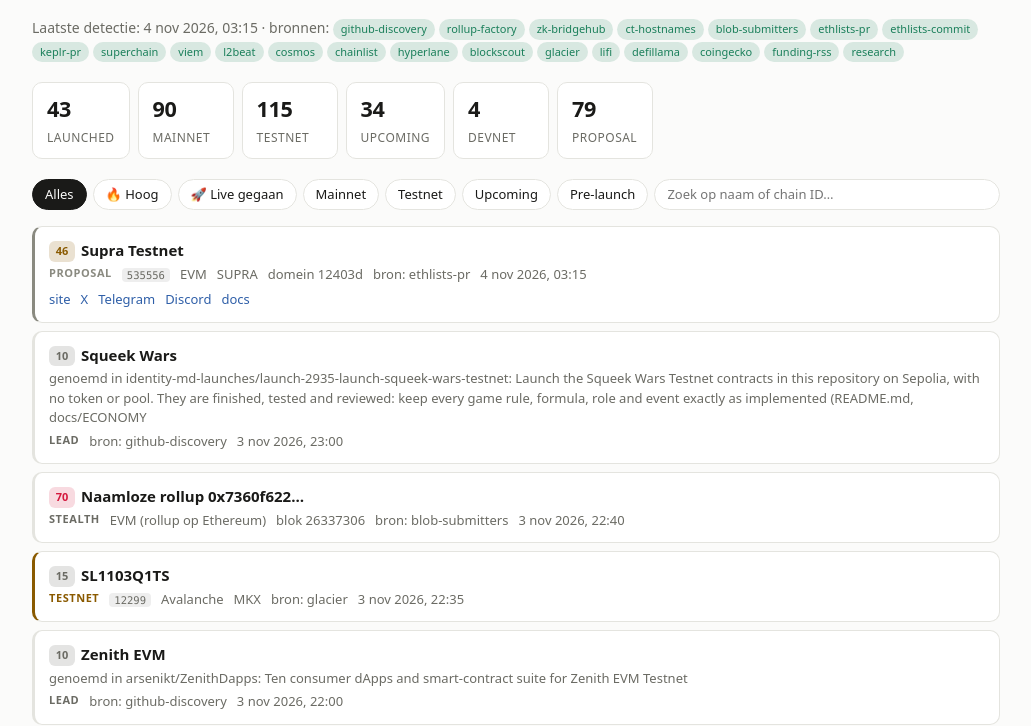
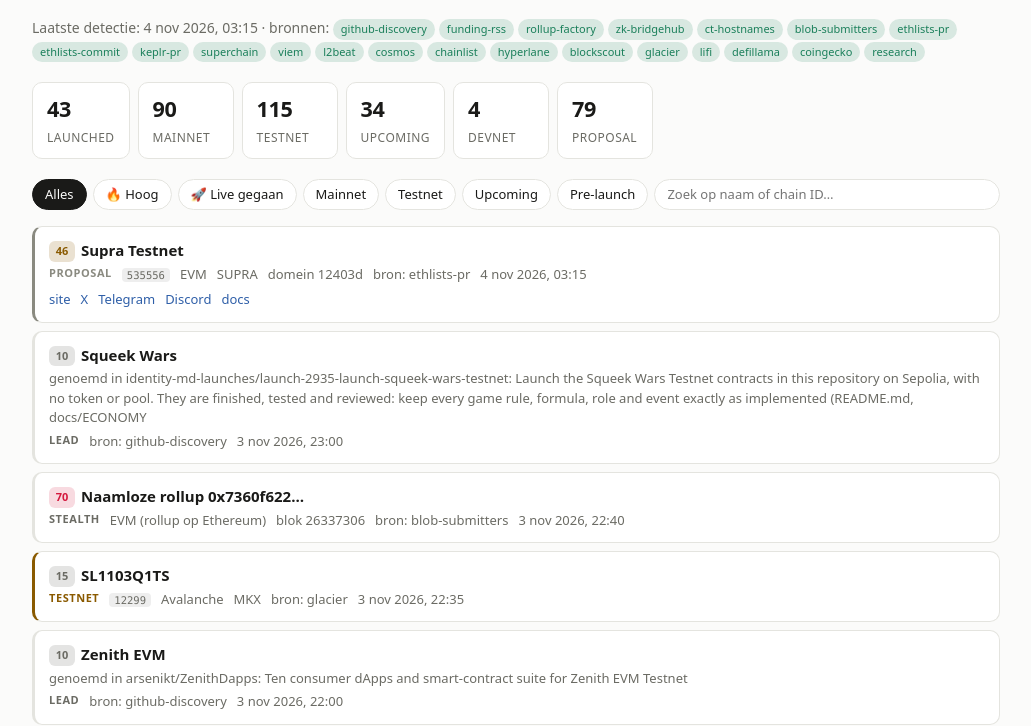
Before and after one commit to Boeruhlul/chainwatch, a website: page docs/index.html in a window 1280 px wide. Shown: the part 114-840 px from the top of the page, without its empty margins (124-1155 px from the left). Drawn offline with Linux system fonts and the light colour scheme.

Commit message:
chainwatch: 2026-11-04T03:32Z

```diff
--- a/data/health.json
+++ b/data/health.json
@@ -1,5 +1,8 @@
 {
   "github-discovery": {
+    "ok": true
+  },
+  "funding-rss": {
     "ok": true
   },
   "rollup-factory": {
@@ -62,9 +65,6 @@
     "ok": true,
     "lastNotifiedAt": "2026-10-21T13:40:42.834Z"
   },
-  "funding-rss": {
-    "ok": true
-  },
   "research": {
     "ok": true
   }
--- a/docs/index.html
+++ b/docs/index.html
@@ -82,7 +82,7 @@ footer{margin-top:32px;color:var(--mut);font-size:.75rem}
 <a href="#airdrops" data-tab="airdrops">🪂 Airdrops</a>
 </nav>
 <section id="tab-chains">
-<div class="sub">Laatste detectie: <span id="lastchange" data-ts="2026-11-04T03:15:29.929Z">—</span> · bronnen: <span class="pill ok">github-discovery</span><span class="pill ok">rollup-factory</span><span class="pill ok">zk-bridgehub</span><span class="pill ok">ct-hostnames</span><span class="pill ok">blob-submitters</span><span class="pill ok">ethlists-pr</span><span class="pill ok">ethlists-commit</span><span class="pill ok">keplr-pr</span><span class="pill ok">superchain</span><span class="pill ok">viem</span><span class="pill ok">l2beat</span><span class="pill ok">cosmos</span><span class="pill ok">chainlist</span><span class="pill ok">hyperlane</span><span class="pill ok">blockscout</span><span class="pill ok">glacier</span><span class="pill ok">lifi</span><span class="pill ok">defillama</span><span class="pill ok">coingecko</span><span class="pill ok">funding-rss</span><span class="pill ok">research</span></div>
+<div class="sub">Laatste detectie: <span id="lastchange" data-ts="2026-11-04T03:15:29.929Z">—</span> · bronnen: <span class="pill ok">github-discovery</span><span class="pill ok">funding-rss</span><span class="pill ok">rollup-factory</span><span class="pill ok">zk-bridgehub</span><span class="pill ok">ct-hostnames</span><span class="pill ok">blob-submitters</span><span class="pill ok">ethlists-pr</span><span class="pill ok">ethlists-commit</span><span class="pill ok">keplr-pr</span><span class="pill ok">superchain</span><span class="pill ok">viem</span><span class="pill ok">l2beat</span><span class="pill ok">cosmos</span><span class="pill ok">chainlist</span><span class="pill ok">hyperlane</span><span class="pill ok">blockscout</span><span class="pill ok">glacier</span><span class="pill ok">lifi</span><span class="pill ok">defillama</span><span class="pill ok">coingecko</span><span class="pill ok">research</span></div>
 <div class="stats">
 <div class="stat"><b>43</b><span>launched</span></div><div class="stat"><b>90</b><span>mainnet</span></div><div class="stat"><b>115</b><span>testnet</span></div><div class="stat"><b>34</b><span>upcoming</span></div><div class="stat"><b>4</b><span>devnet</span></div><div class="stat"><b>79</b><span>proposal</span></div>
 </div>
```
